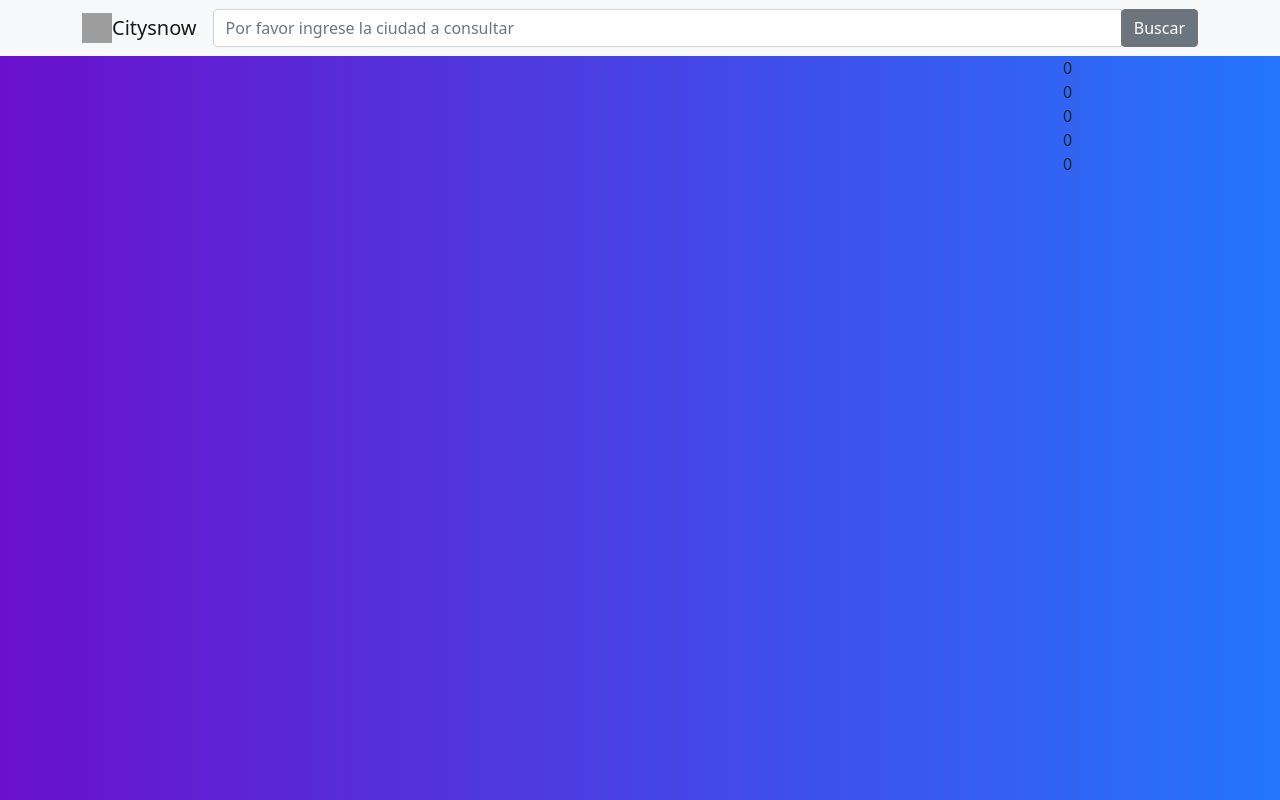
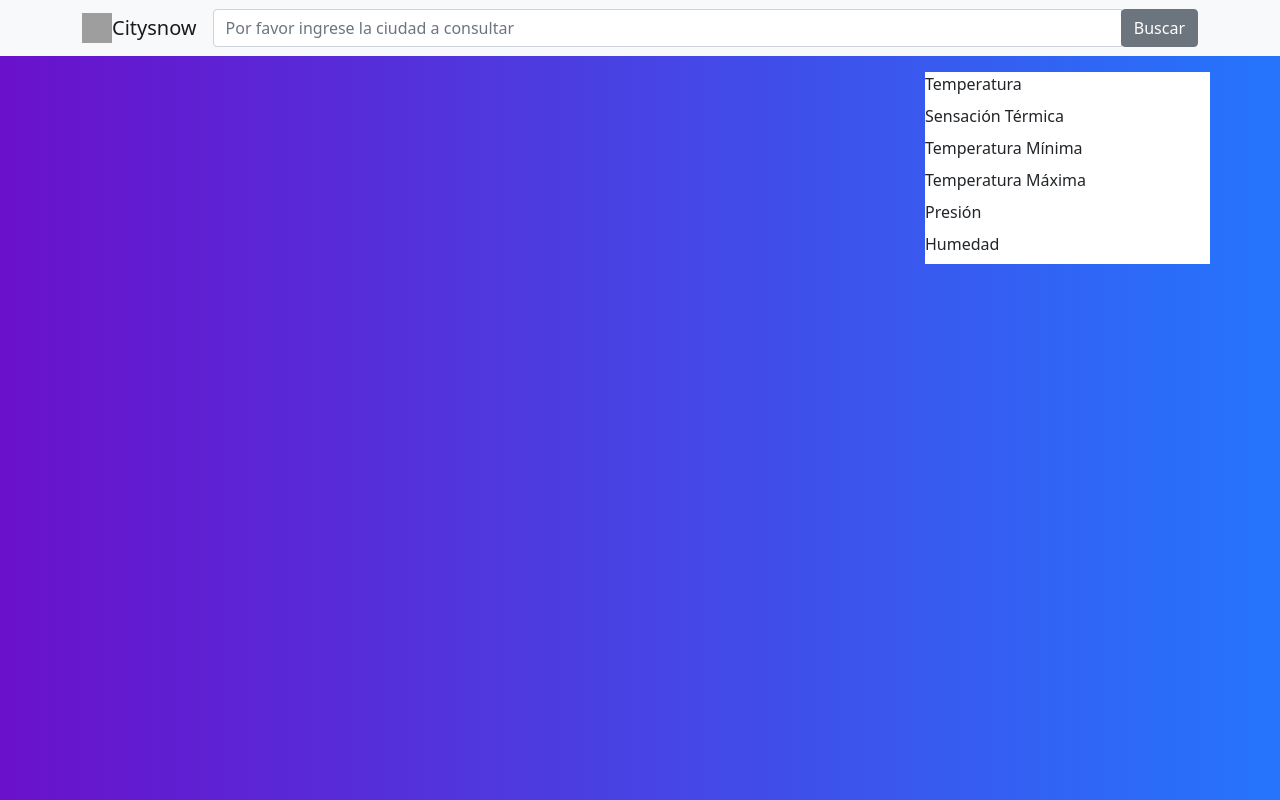
Before and after one commit to nikolo520/citysnow, a React (Create React App) app: page / in a window 1280 px wide. Built offline with nearby package versions, Linux system fonts and the light colour scheme; grey boxes are pictures that could not be loaded.

Commit message:
Add Weather

```diff
--- a/src/App.js
+++ b/src/App.js
@@ -12,7 +12,6 @@ function App() {
 
   const handleChange=e=>{
       const {name, value} = e.target;
-      console.log(e.target.value)
       setTextInput({
           ...textInput,
           [name]:value
@@ -21,18 +20,17 @@ function App() {
 
   useEffect(()=>{
     if (typeof(textInput.city) !== 'undefined'){
-        const api_key = "62378f67cf044057bf2e6fa94e83d4b7"
-        var baseUrl = "https://newsapi.org/v2/everything?"+
+        const api_key_newsapi = "62378f67cf044057bf2e6fa94e83d4b7"
+        const api_key_openw = "d18b3f14b2856e2a84196c94143efd95"
+        var baseUrlNews = "https://newsapi.org/v2/everything?"+
                         "sortBy=popularity"+
                         "&from=2021-09-05"+
-                        "&apiKey=" + api_key +
+                        "&apiKey=" + api_key_newsapi +
                         "&q=" + textInput.city
-        const search_data = async() =>{
-            await axios.get(baseUrl)
+        const search_news = async() =>{
+            await axios.get(baseUrlNews)
             .then(response=>{
                 if(response.data.status === "ok"){
-                  console.log("ok")
-                  console.log(response.data)
                   setData({'articles':response.data.articles,'weather':{}});
                 }else{
                   setData(emptyState);
@@ -41,14 +39,33 @@ function App() {
                 console.log(error);
             })
         }
-        search_data();
+        search_news();
+        var baseUrlOpen = "https://api.openweathermap.org/data/2.5/weather?"+
+                        "&units=metric" +
+                        "&appid=" + api_key_openw +
+                        "&q=" + textInput.city
+        console.log(baseUrlOpen)
+        const search_weather = async() =>{
+          await axios.get(baseUrlOpen)
+          .then(response=>{
+              console.log(response.data)
+              if(response.data.status === "ok"){
+                setData({'articles': data.articles,'weather':response.data.main});
+              }else{
+                setData({'articles': data.articles,'weather':{}});
+              }
+          }).catch(error=>{
+              console.log(error);
+          })
+        }
+        search_weather();
     }else{
         console.log("No hay criterios de busqueda")
     }
 },[]);
   return (
     <div className='App'>
-      <Menu nameapp="Citysnow" logoapp='https://image.flaticon.com/icons/png/512/1113/1113775.png' onInputChange={handleChange} setData={setData}/>
+      <Menu nameapp="Citysnow" logoapp='https://image.flaticon.com/icons/png/512/1113/1113775.png' onInputChange={handleChange} search={setData}/>
       <Board data={data} />
     </div>
   );
--- a/src/components/Aside.js
+++ b/src/components/Aside.js
@@ -3,11 +3,12 @@ import Panel from './Panel';
 function Aside(props){
     return(
         <div className="col-3">
-            <Panel />
-            <Panel />
-            <Panel />
-            <Panel />
-            <Panel />
+            <Panel val={props.data.temp} title="Temperatura"/>
+            <Panel val={props.data.feels_like} title="Sensación Térmica"/>
+            <Panel val={props.data.temp_min} title="Temperatura Mínima"/>
+            <Panel val={props.data.temp_max} title="Temperatura Máxima"/>
+            <Panel val={props.data.pressure} title="Presión"/>
+            <Panel val={props.data.humidity} title="Humedad"/>
         </div>
     );
 }
--- a/src/components/Board.js
+++ b/src/components/Board.js
@@ -5,10 +5,10 @@ import { Container, Row } from 'reactstrap';
 
 function Board(props){
     return(
-        <Container>
+        <Container className="mt-3 board">
             <Row>
                 <Feed data={props.data.articles} />
-                <Aside data={props.data.weather}/>
+                <Aside data={props.data.weather} />
             </Row>
         </Container>
     );
--- a/src/components/Menu.js
+++ b/src/components/Menu.js
@@ -5,20 +5,16 @@ import {
     NavbarToggler,
     NavbarBrand,
     Nav,
-    NavItem,
-    NavLink,
     UncontrolledDropdown,
     InputGroup,
     InputGroupAddon,
     Button,
     Input,
     Container,
-    Col
   } from 'reactstrap';
 
   function Menu(props){
     const [isOpen, setIsOpen] = useState(false);
-
     const toggle = () => setIsOpen(!isOpen);
 
     return(
@@ -34,7 +30,7 @@ import {
                 <InputGroup>
                     <Input name="city" onChange={props.onInputChange} placeholder="Por favor ingrese la ciudad a consultar"/>
                     <InputGroupAddon addonType="append">
-                        <Button onClick={()=>props.setData} color="secondary">Buscar</Button>
+                        <Button onClick={()=>props.search} color="secondary">Buscar</Button>
                     </InputGroupAddon>
                 </InputGroup>
                 </Collapse>
--- a/src/components/Panel.js
+++ b/src/components/Panel.js
@@ -4,9 +4,16 @@ import { Col, Row } from "reactstrap";
 function Panel(props){
     return(
         <Row>
-            <Col width="100%" heigth="auto">
-                0
-            </Col>
+            <div className="panel">
+                <Col width="100%" heigth="auto">
+                    <Row>
+                        {props.title}
+                    </Row>
+                    <Row>
+                        <h1 className="display-1">{props.val}</h1>
+                    </Row>
+                </Col>
+            </div>
         </Row>
     );
 }
--- a/src/index.css
+++ b/src/index.css
@@ -24,10 +24,16 @@ code {
   background-color: white;
   border-radius: 0.1rem;
   border-color: black;
-  margin-top: 1.2rem;
   margin-bottom: 1.2rem;
   padding: 1rem 1rem 1rem 1rem;
   text-align: left;
+}
+
+.board {
+}
+
+.board div{
+  opacity: 1;
 }
 
 .card img {
@@ -49,5 +55,8 @@ code {
 
 .card-foo{
   text-align: right;
+}
 
+.panel{
+  background-color: white;
 }
```
